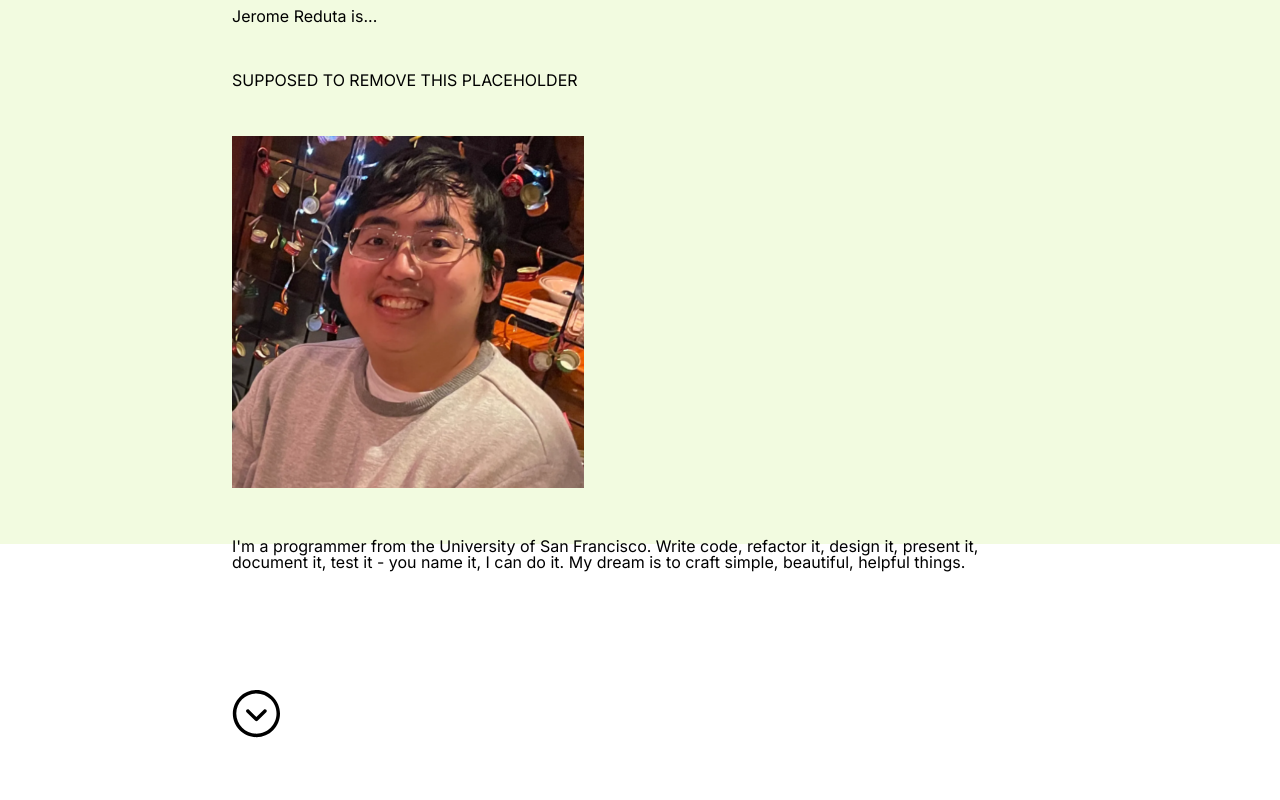
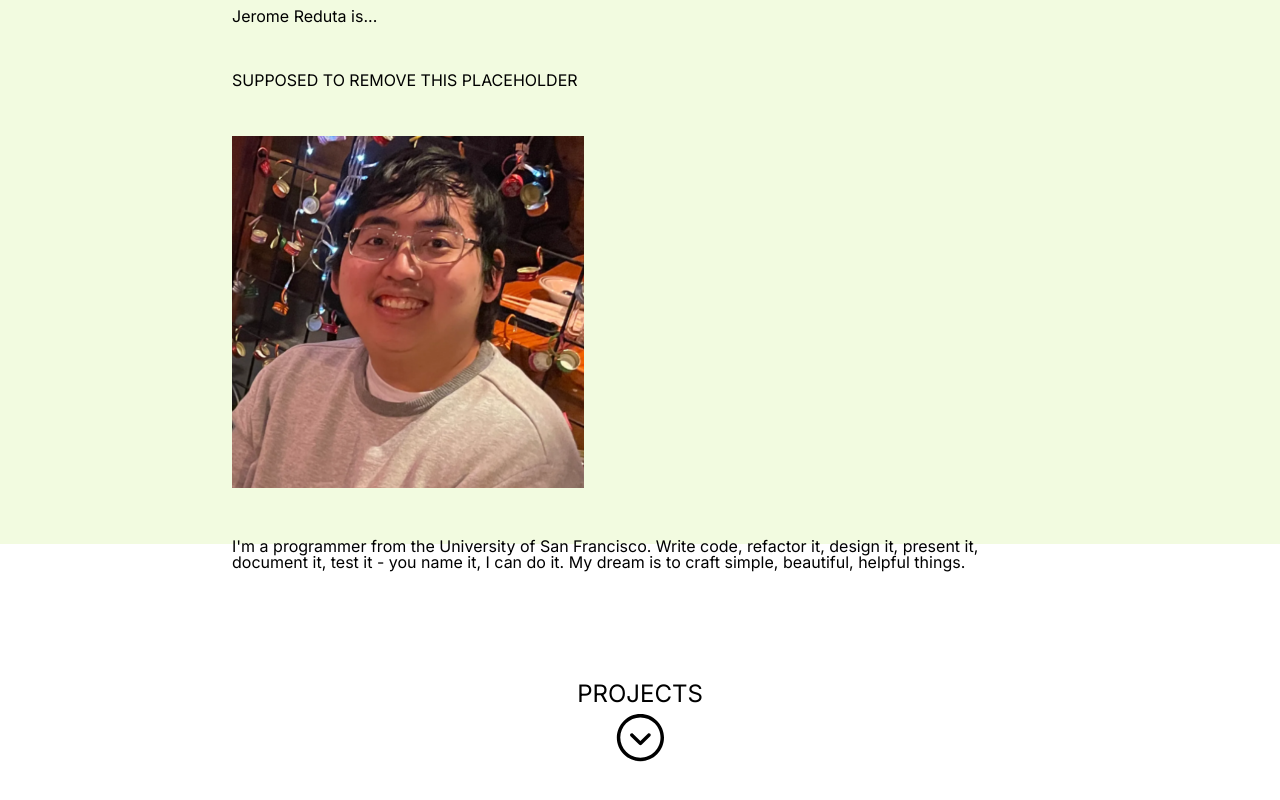
Before and after one commit to JeromeRReduta/Portfolio2025, a React (Vite) app: page / in a window 1280 px wide. Shown: the part 256-1056 px from the top of the page. Built offline with nearby package versions, Linux system fonts and the light colour scheme.

Commit message:
(change) nav-arrow css

```diff
--- a/src/about-me/components/AboutMePage.tsx
+++ b/src/about-me/components/AboutMePage.tsx
@@ -12,7 +12,7 @@ export default function AboutMePage(): JSX.Element {
             {/*TODO - literally make a thing that changes random message every 15 seconds*/}
             <PicOfMe />
             <Intro />
-            <NavArrow direction={"DOWN"} msg={"Projects"} url={"/projects"} />
+            <NavArrow direction="DOWN" url="/projects" message="PROJECTS" />
         </section>
     );
 }
--- a/src/shared/components/NavArrow.tsx
+++ b/src/shared/components/NavArrow.tsx
@@ -9,7 +9,7 @@ type Direction = "UP" | "RIGHT" | "DOWN" | "LEFT";
 interface NavArrowProps {
     readonly direction: Direction;
     readonly url: string;
-    readonly message: string | null;
+    readonly message?: string;
 }
 
 export default function NavArrow({
@@ -35,9 +35,9 @@ export default function NavArrow({
             throw new Error("this is literally never supposed to run");
     }
     return (
-        <Link to={url}>
-            {message ?? <div className="nav-arrow-message">{message}</div>}
-            <ArrowSvg className={`svg-link ${className}`} />
+        <Link className="nav-arrow-container" to={url}>
+            {!!message && <div className="nav-arrow-message">{message}</div>}
+            <ArrowSvg className={`svg-link nav-arrow ${className}`} />
         </Link>
     );
 }
--- a/src/shared/design/nav-arrow.css
+++ b/src/shared/design/nav-arrow.css
@@ -16,4 +16,12 @@
 
 .nav-arrow-message {
     font-size: 1.5rem;
+    translate: 0rem 2.5rem;
 }
+
+.nav-arrow-container {
+    display: flex;
+    flex-direction: column;
+    justify-content: center;
+    align-items: center;
+}
```
